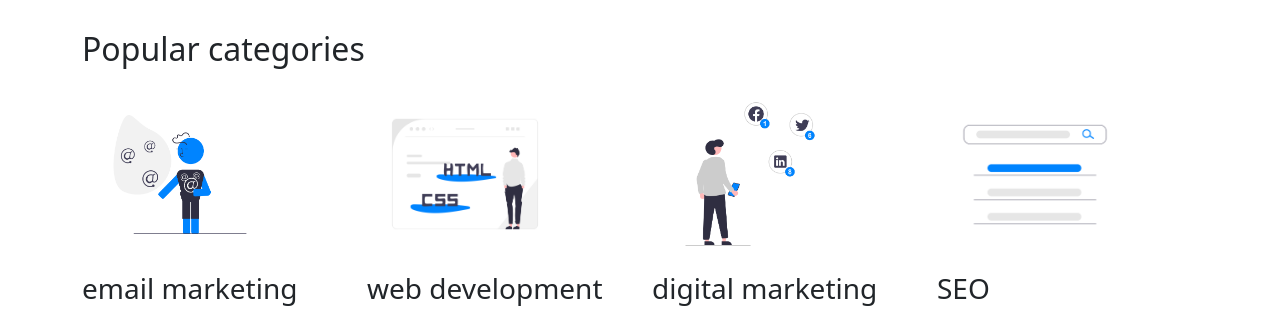
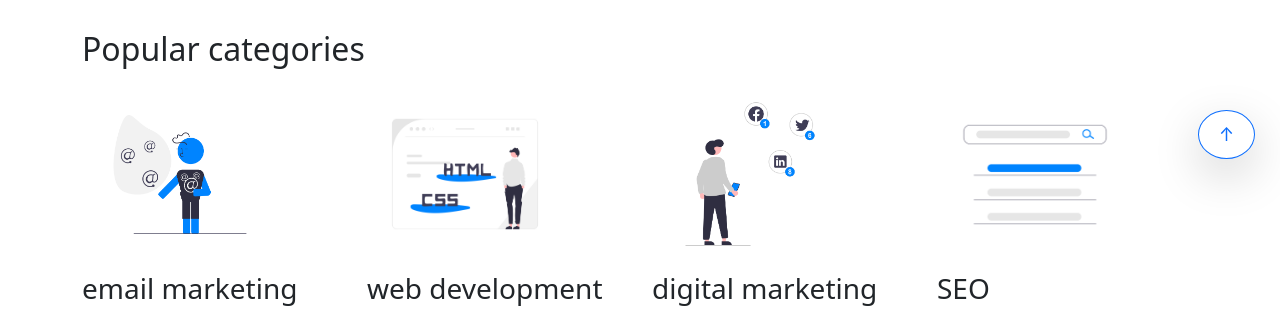
Before and after one commit to paulmbui20/django-blog, a Django app: page / in a window 1280 px wide. Shown: the part 611-921 px from the top of the page. Run offline with Django 5.2, Linux system fonts and the light colour scheme; data comes from the database, SQL or seed files in the repository; some libraries are stand-ins or nearby versions.

Commit message:
added a scroll to top button

```diff
--- a/accounts/static/css/styles.css
+++ b/accounts/static/css/styles.css
@@ -14,3 +14,15 @@
     background-color: #333;
     color: #fff;
 }
+
+/* Style for the floating button */
+ .scroll-to-top-btn {
+  position: fixed;
+  bottom: 30px;
+  right: 25px;
+  border-radius: 50%;
+  padding: 10px 20px;
+  cursor: pointer;
+  font-size: 18px;
+  z-index: 1000;
+}
--- a/accounts/static/js/script.js
+++ b/accounts/static/js/script.js
@@ -17,3 +17,11 @@ document.addEventListener('DOMContentLoaded', (event) => {
         themeIcon.classList.toggle('fa-sun', newTheme === 'dark');
     });
 });
+
+
+function scrollToTop() {
+  window.scrollTo({
+    top: 0,
+    behavior: "smooth", // Smooth scrolling effect
+  });
+}
--- a/accounts/templates/base.html
+++ b/accounts/templates/base.html
@@ -21,6 +21,8 @@
 {% endblock %}
 
 
+<!-- Scroll to Top Button -->
+    <button class="scroll-to-top-btn btn btn-outline-primary shadow-lg" onclick="scrollToTop()">↑</button>
 
 <script src="{% static 'js/bootstrap.bundle.min.js' %}"></script>
 <script src="{% static 'js/froala_editor.min.js' %}"></script>
--- a/blog/templates/blog_base.html
+++ b/blog/templates/blog_base.html
@@ -1,5 +1,4 @@
 {% load static %}
-<!DOCTYPE html>
 <html lang="en">
 <head>
     <meta charset="UTF-8">
@@ -20,7 +19,8 @@
 </header>
 
         {% block content %}{% endblock %}
-
+<!-- Scroll to Top Button -->
+    <button class="scroll-to-top-btn btn btn-outline-primary shadow-lg" onclick="scrollToTop()">↑</button>
     <script src="{% static 'js/bootstrap.bundle.min.js' %}"></script>
     <script src="{% static 'js/script.js' %}"></script>
 
```
